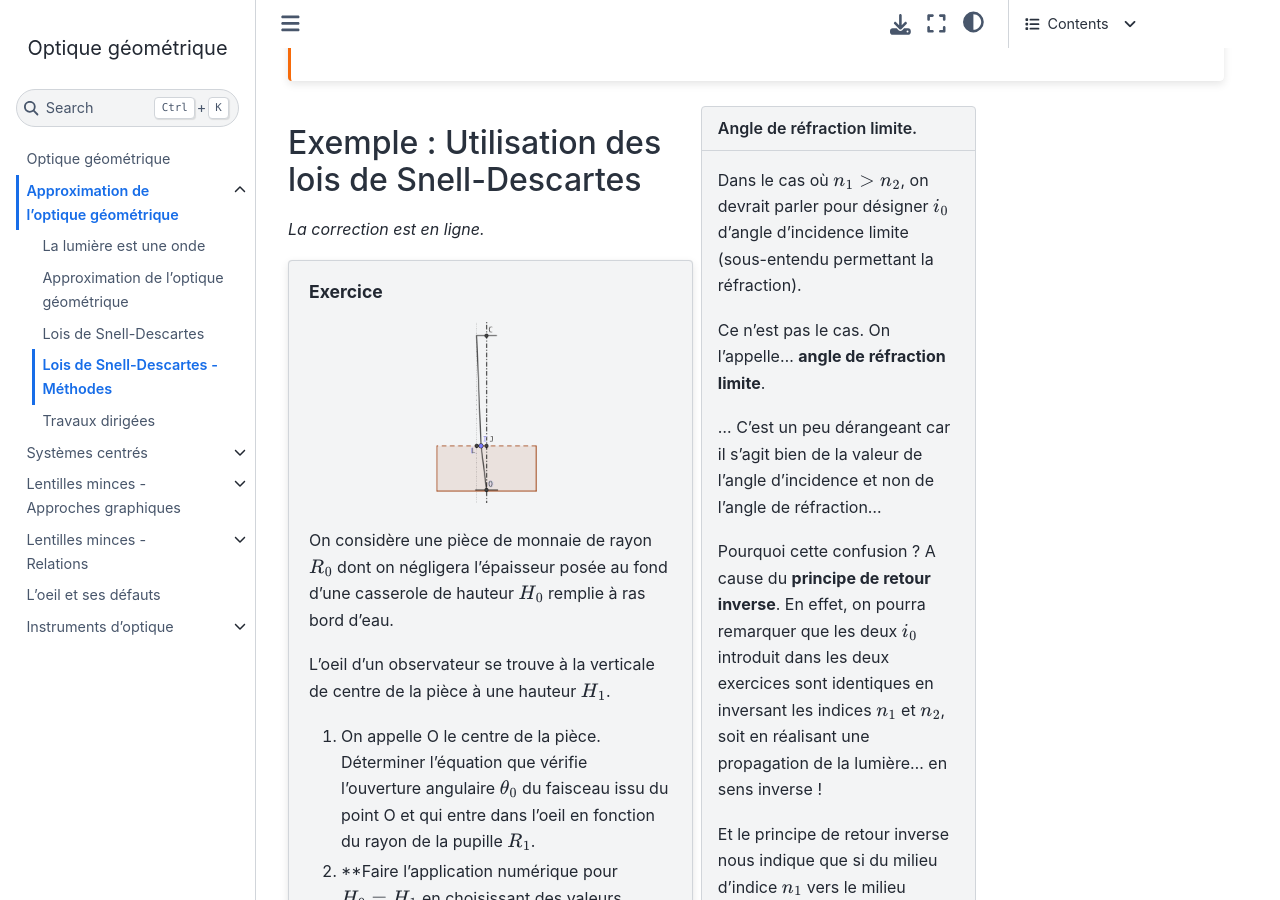
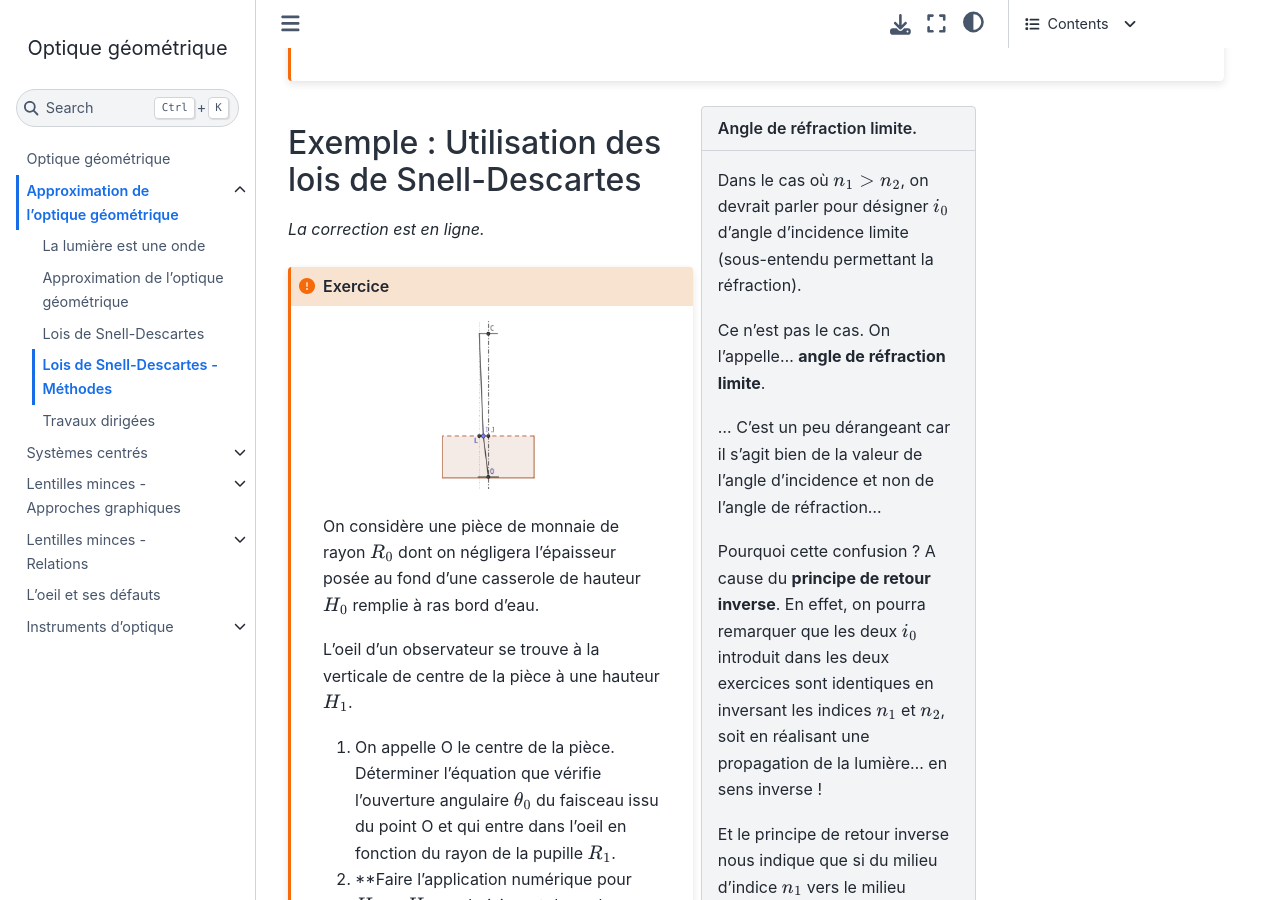
Before and after one commit to pcsi3physiquestan/optique_sources, a Jupyter Book: the page built from notebook/snell_methodes.md, in a window 1280 px wide and 900 px high, scrolled down 2875 px. Built offline with Jupyter Book 1.0.4 settings and Sphinx 7.4.7 and the Sphinx Book theme 1.1.4, drawn with Linux system fonts in a browser that asks for light colours; pages that are not in the unit, such as notebooks, are missing from menus.

Commit message:
Mise à jour des sources

`````diff
--- a/notebook/snell_methodes.md
+++ b/notebook/snell_methodes.md
@@ -119,7 +119,8 @@ Si l'abus de langage est à connaître surtout pour ne pas se tromper face à un
 ## Exemple : Utilisation des lois de Snell-Descartes
 _La correction est en ligne._
 
-````{topic} Exercice
+````{admonition} Exercice
+:class: attention
 :class: attention
 
 ```{figure} ./images/exo_casserole.png
`````
Also changed, not shown: notebook/snell.md (+1 -0 lines).
